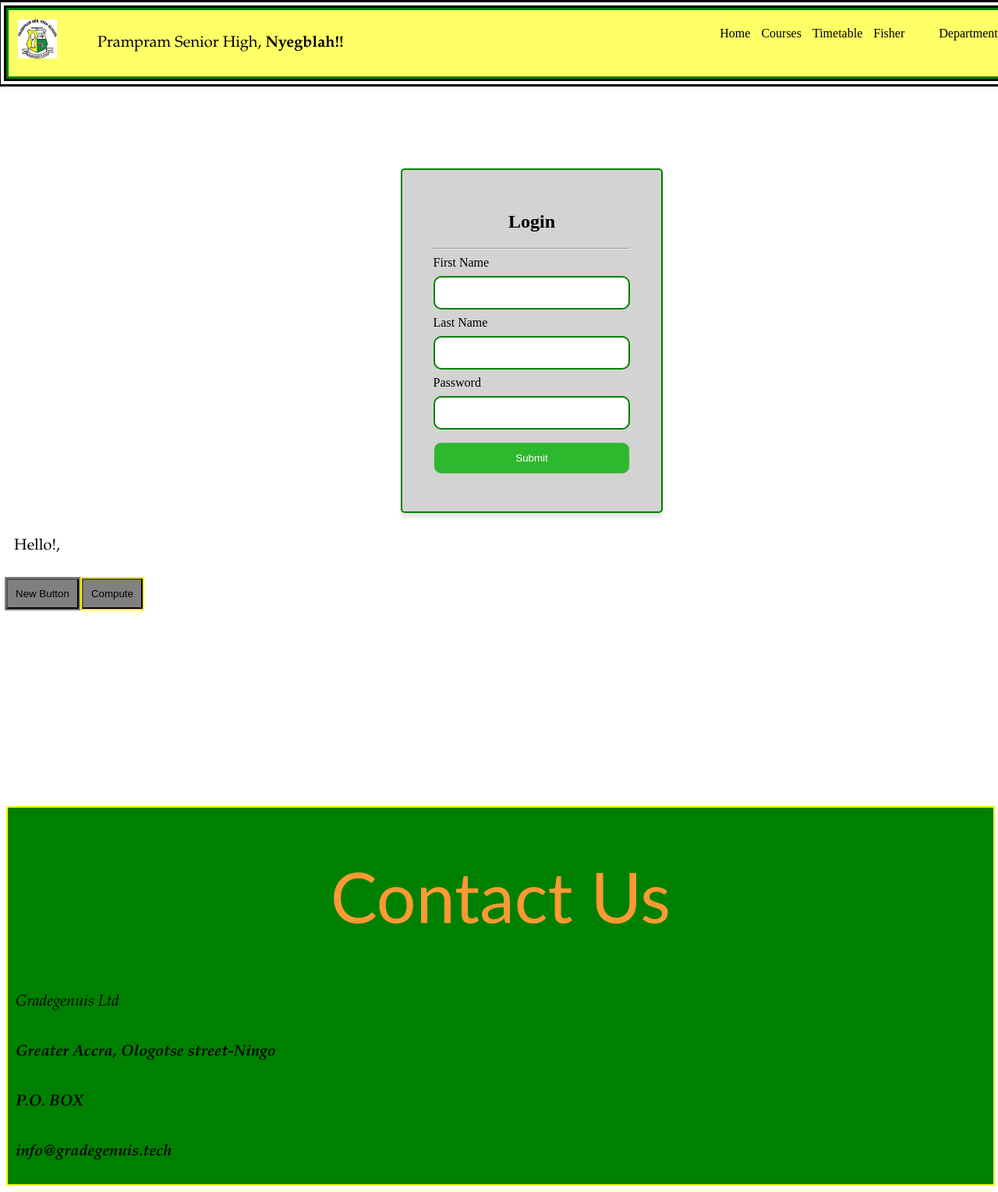
After one commit to oyadier/pramshigh, a Flask app: page /pramshigh/form/ in a window 1280 px wide. The commit adds this page. Shown: the whole page at 78% size. Run offline with Flask 3, Linux system fonts and the light colour scheme.

Commit message:
Create element

```diff
--- a/web_dynamic/flask_app.py
+++ b/web_dynamic/flask_app.py
@@ -1,4 +1,5 @@
 from flask import Flask, render_template
+
 import os
 app = Flask(__name__)
 
@@ -9,14 +10,16 @@ def pramshigh():
        return render_template('index.html')
 
 
-@app.route("/home/fisher/")
+@app.route("/pramshigh/fisher/")
 @app.route("/fisher/")
 def fisher():
       return render_template('fisher.html')
 
-@app.route("/courses/")
+@app.route("/pramshigh/courses/")
 def courses():
-     return render_template('courses.html')
+     courses= ['Business', 'Scince', 'Home Econs (1)', 'Christian Religious Service']
+     le = len(courses)
+     return render_template('courses.html', courses=courses, lens=le)
 
 @app.route("/navigation/")
 def navigation():
@@ -24,11 +27,12 @@ def navigation():
 
 @app.route('/timetable/')
 def timetable():
-     return render_template('f1_va_timetable.html')
+     return render_template('timetable_f1.html')
 
-@app.route('/form/')
+@app.route("/pramshigh/form/")
 def form():
+
      return render_template('form.html')
 
 if __name__ == "__main__":
-    app.run(debug=True)
+    app.run(host='0.0.0.0', port=5000, debug=True)
--- /dev/null
+++ b/web_dynamic/static/scripts/login.js
@@ -0,0 +1,29 @@
+console.log
+
+const btnGree = document.getElementById('send');
+
+btnGree.addEventListener("click", function(){
+
+const first_name = document.getElementById('first');
+const last_name = document.getElementById('last');
+const first = first_name.value;
+const last = last_name.value;
+
+const welcome = document.getElementById('oya');
+    welcome.textContent = welcome.textContent.concat(first);
+console.log(first, last);
+});
+
+// Add new Button
+let count = 10
+const ul = document.getElementById('buttons')
+const news = document.getElementById('new_button');
+
+news.addEventListener('click', function (){
+    if(count > 0){
+        const list_button = document.createElement('ol')
+const but = document.createElement('input')
+   ul.appendChild(list_button).appendChild(but)
+   console.log(ul.lastChild);
+    }count -= 1;
+})
--- a/web_dynamic/static/style/dropbtn.css
+++ b/web_dynamic/static/style/dropbtn.css
@@ -32,9 +32,8 @@
 }
 
 /* Change color of dropdown links on hover */
-.dropdown-content a:hover {
-    background-color: #f1f1f1
-}
+.dropdown-content a:hover {background-color: #f1f1f1
+color(srgb red green blue)}
 
 /* Show the dropdown menu on hover */
 .dropdown:hover .dropdown-content {
--- a/web_dynamic/static/style/elements.css
+++ b/web_dynamic/static/style/elements.css
@@ -18,9 +18,6 @@ h1 {
 	color: #ff9933;
 }
 
-link {
-	border: 2px solid green;
-}
 
 .nav {
 	list-style-type: none;
--- a/web_dynamic/static/style/links.css
+++ b/web_dynamic/static/style/links.css
@@ -3,7 +3,6 @@
 a:link {
     color: black;
     text-decoration: none;
-    padding: 5px;
 }
 a:visited {
     background-color: transparent;
@@ -11,9 +10,4 @@ a:visited {
 }
 a:hover {
     text-decoration: none;
-    font-size: x-large;
-    background-color: lightgreen;
 }
-a:active {
-    color: grey;
-}
--- a/web_dynamic/templates/base.html
+++ b/web_dynamic/templates/base.html
@@ -1,33 +1,33 @@
 <!DOCTYPE html>
 <html>
-<head>
-	<title>PramsHigh - {{title}}</title>
+
+<head>{% block head %} {% endblock %}
+	<title> {% block title %} {% endblock %}</title>
+
 	<meta name="viewport" content="width=device-width, initial-scale=1.0">
-    <link rel="stylesheet"  type="text/css" href="{{ url_for ('static', filename='style/elements.css')}}">
-    <link rel="stylesheet"  type="text/css" href="{{ url_for ('static', filename='style/navigation.css')}}">
-    <link rel="stylesheet"  type="text/css" href="{{ url_for ('static', filename='style/footer.css')}}">
-    <link rel="stylesheet"  type="text/css" href="{{ url_for ('static', filename='style/header.css')}}">
-    <link rel="stylesheet"  type="text/css" href="{{ url_for ('static', filename='style/dropdown.css')}}">
-    <link rel="stylesheet"  type="text/css" href="{{ url_for ('static', filename='style/links.css')}}">
-    <link rel="stylesheet"  type="text/css" href="{{ url_for ('static', filename='style/table.css')}}">
+	<link rel="stylesheet" type="text/css" href="{{ url_for ('static', filename='style/elements.css')}}">
+	<link rel="stylesheet" type="text/css" href="{{ url_for ('static', filename='style/navigation.css')}}">
+	<link rel="stylesheet" type="text/css" href="{{ url_for ('static', filename='style/footer.css')}}">
+	<link rel="stylesheet" type="text/css" href="{{ url_for ('static', filename='style/header.css')}}">
+	<link rel="stylesheet" type="text/css" href="{{ url_for ('static', filename='style/dropdown.css')}}">
+	<link rel="stylesheet" type="text/css" href="{{ url_for ('static', filename='style/links.css')}}">
+	<link rel="stylesheet" type="text/css" href="{{ url_for ('static', filename='style/table.css')}}">
 </head>
 <div id="headers">
 	<header>
- <a href="/pramshigh/"><img src="../static/asset/images/logo.jpg" alt="School Logo" style="float:left; width:50px;height:50px"></a>
- <p style="text-align:center; float: left; margin-left: 30px;">Prampram Senior High, <strong title="Percevierance">Nyegblah!!</strong></p>
+		<a href="/pramshigh/"><img src="../static/asset/images/logo.jpg" alt="School Logo"
+				style="float:left; width:50px;height:50px"></a>
+		<p style="text-align:center; float: left; margin-left: 30px;">Prampram Senior High, <strong
+				title="Percevierance">Nyegblah!!</strong></p>
 		<ul class="nav1">
 			<div class="dropdown">
 
-	<li ><a class="active" href="{{ url_for('pramshigh')}}">Home</a></li>
+				<li><a class="active" href="{{ url_for('pramshigh')}}">Home</a></li>
 				<div class="dropdown-content">
 					<ul class="nav1">
-	<li ><a class="active" href="{{ url_for('pramshigh')}}">Home</a></li>
-	<li><a href="{{ url_for('courses')}}">Courses</a></li>
-	<li><a href="{{ url_for('timetable')}}">Timetable</a></li>
-	<li><a href="{{ url_for('fisher')}}">Fisher</a></li>
-	<li ><a href="{{ url_for('navigation')}}">Navigation</a></li>
-
-
+						<li><a class="active" href="{{ url_for('pramshigh')}}">Academics</a></li>
+						<li><a href="{{ url_for('courses')}}">Sport</a></li>
+						<li><a href="{{ url_for('timetable')}}">Debate</a></li>
 					</ul>
 				</div>
 			</div>
@@ -36,19 +36,15 @@
 			<li><a href="{{ url_for('fisher')}}">Fisher</a></li>
 			<div class="dropdown">
 
-<li><a href="navigation.html">Navigation</a></li>
+				<li><a href="navigation.html">Departments</a></li>
 				<div class="dropdown-content">
 					<ul class="nav1">
-	<li ><a class="active" href="index.html">Home</a></li>
-	<li><a href="courses.html">Courses</a></li>
-	<li><a href="f1_va_timetable.html">Timetable</a></li>
-	<li><a href="fisher.html">Fisher</a></li>
-	<li><a href="navigation.html">Navigation</a></li>
+						<li><a class="active" href="index.html">Math & Science</a></li>
+						<li><a href="courses.html">Home Economics</a></li>
+						<li><a href="f1_va_timetable.html">Languages</a></li>
 					</ul>
 				</div>
 			</div>
-<li ><a href="{{ url_for('form')}}">Form</a></li>
-
 		</ul>
 	</header>
 </div>
@@ -56,14 +52,17 @@
 <body style="padding-top: 5%;">
 	{% block content %}
 	{% endblock %}
-
 	<footer>
 		<h1> Contact Us</h1>
 		<address>
 			<p>Gradegenuis Ltd<b>
 					<p>Greater Accra, Ologotse street-Ningo<b>
-<p>P.O. BOX 345F<b>
+							<p>P.O. BOX <b>
 									<p>info@gradegenuis.tech
 	</footer>
+
+	{% block script %}
+	{% endblock %}
 </body>
+
 </html>
--- /dev/null
+++ b/web_dynamic/templates/form.html
@@ -0,0 +1,41 @@
+{% extends 'base.html' %}
+
+{% block head %}
+<link rel="stylesheet" type="text/css" href="{{ url_for ('static', filename='style/form.css')}}">
+{% block title %}
+Login
+{% endblock %}
+
+{% endblock %}
+
+
+
+{% block content %}
+<main>
+
+	<div class="forms">
+		<h2 id="form_lable"> Login </h2>
+		<hr>
+		<form>
+			<label for="fname">First Name</label>
+			<input type="text" id="first" name="first_name">
+			<label for="last_name">Last Name</label>
+			<input type="text" id="last" name="lastname">
+			<label for="password">Password</label>
+			<input type="password" id="pwd" name="password">
+			<input type="button" id="send" value="Submit">
+		</form>
+	</div>
+	{%block script%}
+	<script type="text/javascript" src="{{ url_for ('static', filename='scripts/login.js')}}" defer></script>
+	{%endblock%}
+</main>
+
+<p id="oya"> Hello!, </p>
+<ul id="buttons">
+
+</ul>
+<button id="new_button" style="background-color: gray;padding: 10px; outline: 2px solid gray; display: inline;">New Button </button>
+<button id="new_button" style="background-color: gray;padding: 10px; outline: 2px solid yellow;">Compute </button>
+
+{% endblock %}
--- a/web_dynamic/templates/index.html
+++ b/web_dynamic/templates/index.html
@@ -3,6 +3,7 @@
 
 <main>
 	<h1><b>Welcome to PramsHigh</h1>
+		<button >Change Element</button>
     <p style="text-decoration: line-through; text-decoration-color: red; display: inline;">Don't say Pramsec </p><p style=" display: inline;margin-left: 0px;">rather PramsHigh</p>
 <p title="Welcome">With gradegenuis, you don't just compute your grade but get encourage by other ananymous grades of a specific location too.
 <hr>
@@ -22,5 +23,9 @@
 <a id="happy" href="image_uri.html" target=_blank>
 	<img src="../static/asset/images/happy_students.jpg"
 	alt="Happy Students" style="min-width: 100%; min-height:800px;"></a>
+
+	{% block script %}
+<script type="text/javascript" src="{{ url_for ('static', filename='../scripts/login.js')}}" defer></script>
+{% endblock %}
 </main>
 {% endblock %}
```
Also changed, not shown: web_dynamic/static/scripts/testing.js (added, +43 -0 lines), web_dynamic/templates/coding.html (deleted, +0 -24 lines), web_dynamic/templates/courses.html (+9 -1 lines), web_dynamic/templates/timetable_f1.html (renamed from web_dynamic/templates/f1_va_timetable.html). Lines whose indentation alone changed are shown as unchanged.
